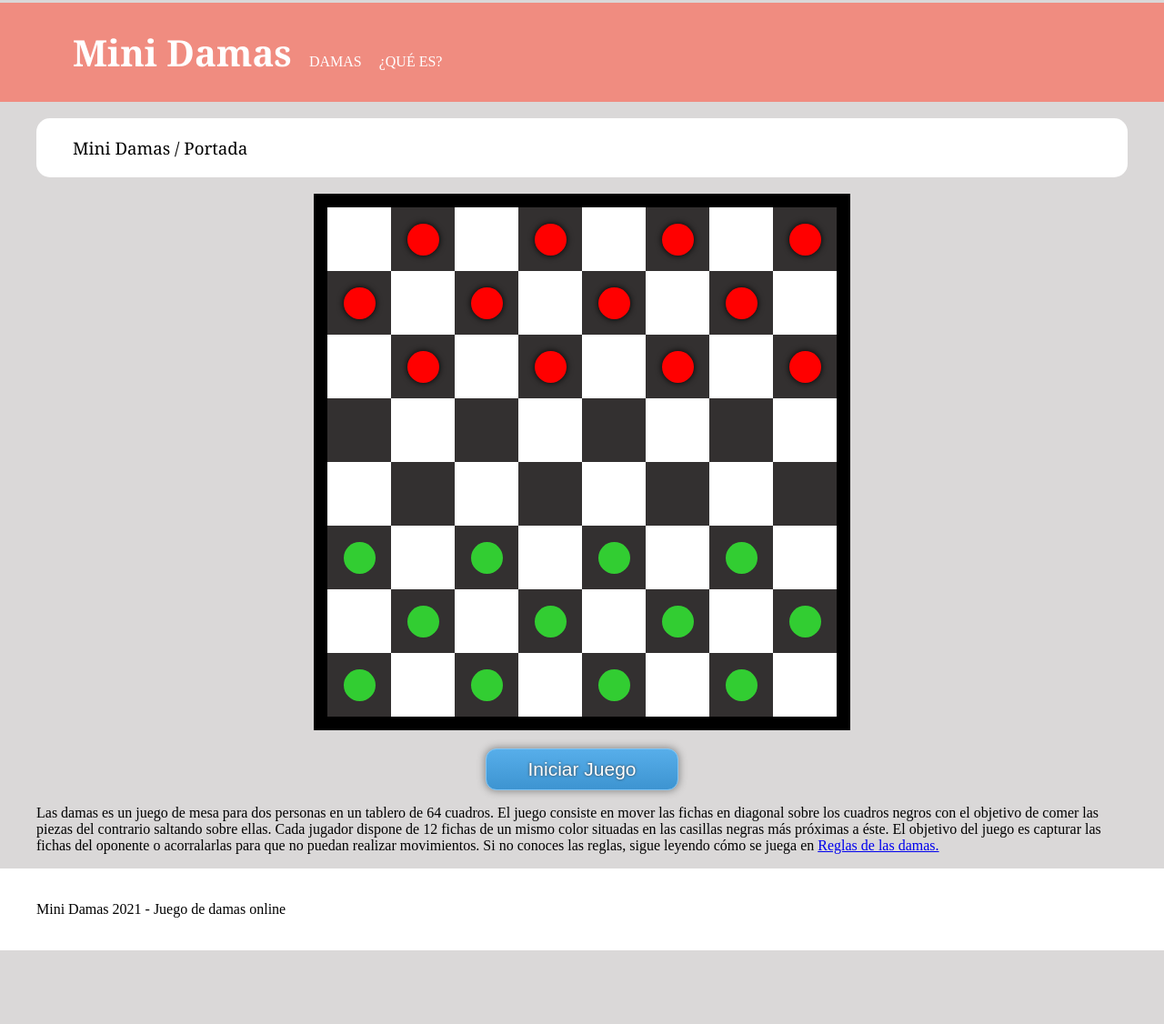
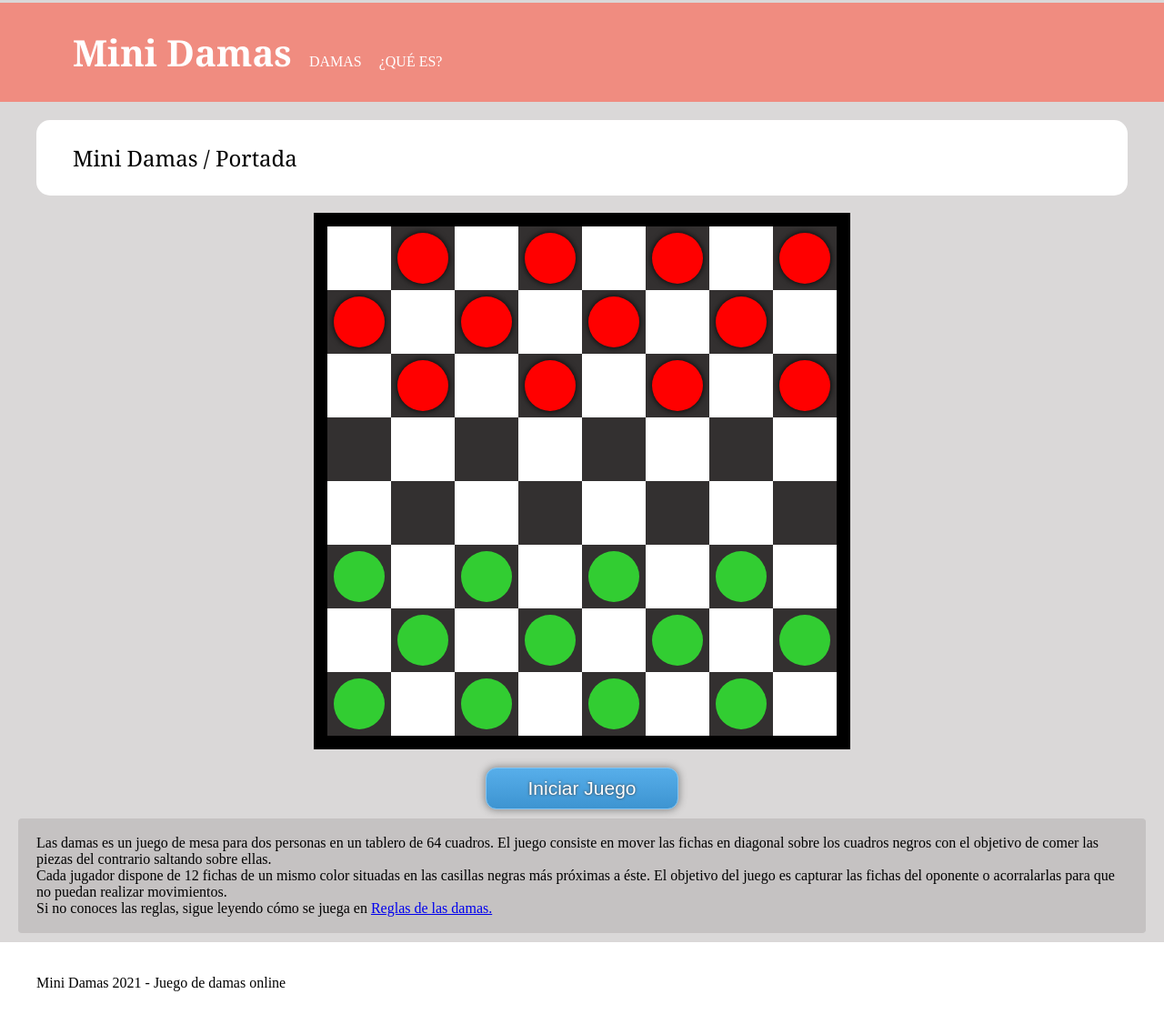
Before and after one commit to IvanSangermano/ProyectoDamas, a plain HTML site: page index.html in a window 1280 px wide. Shown: the part 13-1139 px from the top of the page at 91% size. Before the commit the page ends 1058 px from the top, so only its background shows below. Drawn offline with Linux system fonts and the light colour scheme.

Commit message:
5. Correcciones en HTML y CSS

```diff
--- a/EstiloDamas.css
+++ b/EstiloDamas.css
@@ -5,13 +5,17 @@ h1{
     color: white;
 }
 
-h3{
+h2{
+color: black;
 padding: 1px 0px;
 border-radius: 15px ;
 font-weight: lighter;
 font-family: Georgia, 'Times New Roman', Times, serif;
 background-color: white;
-color: black;
+}
+
+h3{
+    font-size: 30px;
 }
 
 header{
@@ -45,7 +49,7 @@ padding-right: 15px;
     display: inline-block;
 }
 
-#iniciar_Juego{
+#iniciarJuego{
     border-radius: 12px;
     background: -webkit-gradient(linear,center bottom,center top,from(#3d94d1),to(#57aeea));
     background-color: lightBlue;
@@ -105,16 +109,16 @@ text-align: center;
 }
 
 .DamasRojas {
-    width: 50%;
-    height: 50%;
+    width: 80%;
+    height: 80%;
     border-radius: 50%;
     background-color: red;
     box-shadow: 0 0 7px black;
 }
 
 .DamasVerdes{
-    width: 50%;
-    height: 50%;
+    width: 80%;
+    height: 80%;
     border-radius: 50%;
     background-color: limegreen;
     box-shadow: 0 0 7px 03A696;
@@ -124,6 +128,14 @@ text-align: center;
     text-decoration: none;
     color: white;
 }
-h3 .Subrayado {
+h2 .Subrayado {
     color: black;
 }
+
+#InstruccionesDamas{
+    background-color: rgb(197, 194, 194);
+    padding: 2px 20px 2px 20px;
+    margin-bottom: 10px;
+    margin-top: 10px;
+    border-radius: 4px;
+}
--- a/index.html
+++ b/index.html
@@ -26,13 +26,13 @@
         </div>
     </header>
 <div class=FueraDelTablero>
-    <h3>
+    <h2>
         <ul class="directorio">
             <li><a href="index.html" class=Subrayado> Mini Damas </a></li>
             <li>/</li>
             <li>Portada</li>
         </ul>
-    </h3>
+    </h2>
 
 
 </div>
@@ -258,13 +258,14 @@
 
             </div>
 </section>
-     <div id=DivIniciarJuego><p id=iniciar_Juego>Iniciar Juego</p></div>
-        <section class=FueraDelTablero>
+
+<div id=DivIniciarJuego><p id=iniciarJuego>Iniciar Juego</p></div>
+        <section class=FueraDelTablero id=InstruccionesDamas>
             <p>
                 Las damas es un juego de mesa para dos personas en un tablero de 64 cuadros. El juego consiste en mover las fichas en diagonal sobre los cuadros negros con el objetivo de comer las piezas del contrario saltando sobre ellas.
-
+            <br>
                 Cada jugador dispone de 12 fichas de un mismo color situadas en las casillas negras más próximas a éste. El objetivo del juego es capturar las fichas del oponente o acorralarlas para que no puedan realizar movimientos.
-
+            <br>
                 Si no conoces las reglas, sigue leyendo cómo se juega en <a href="QueEs.html">Reglas de las damas.</a>
             </p>
         </section>
```
Also changed, not shown: QueEs.html (+3 -3 lines).
